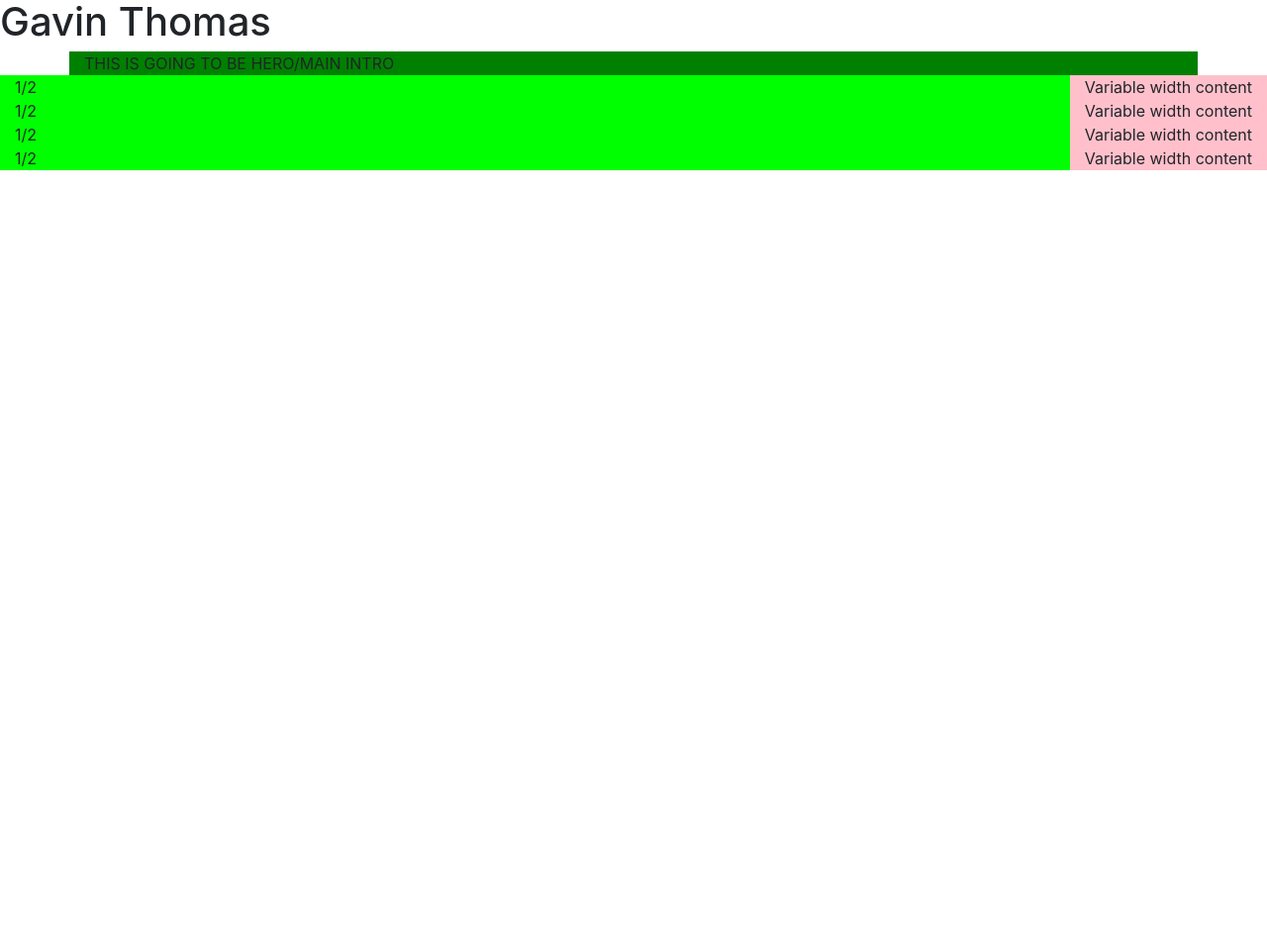
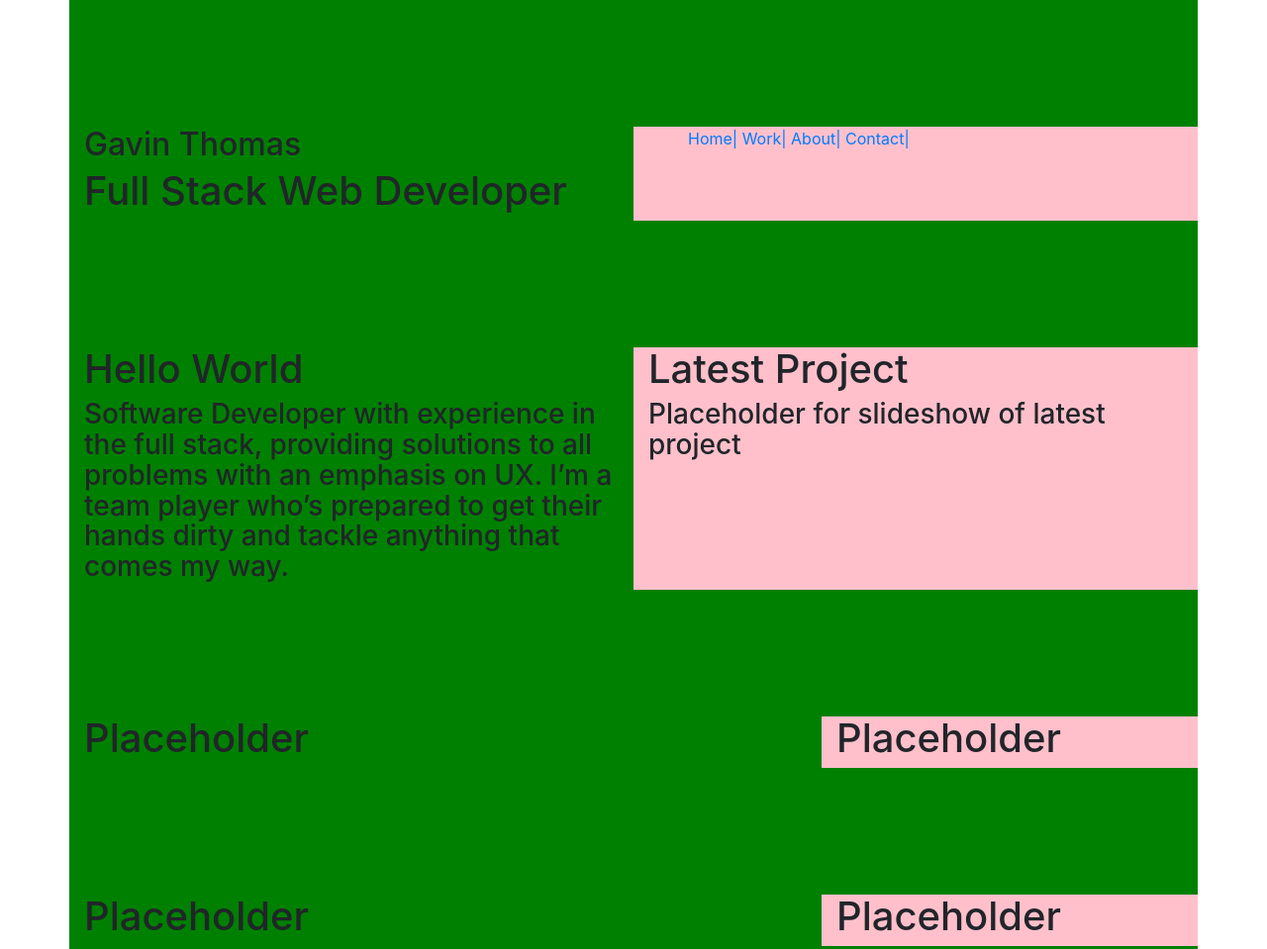
Before and after one commit to GavinThomas1192/Gavin-Thomas-Portfolio, a plain HTML site: page index.html in a window 1280 px wide. Shown: the top 959 px of the page at 99% size. Before the commit the page ends 800 px from the top, so only its background shows below. Drawn offline with nearby package versions, Linux system fonts and the light colour scheme.

Commit message:
More Scaffolding Direciton

```diff
--- a/index.html
+++ b/index.html
@@ -13,50 +13,66 @@
 
 <body>
   <header></header>
-  <h1>Gavin Thomas</h1>
-  <div class="container">THIS IS GOING TO BE HERO/MAIN INTRO</div>
+  <div class="container">
+    <div class="row">
+    <div class="col">
+    <h2>Gavin Thomas</h2>
+    <h1>Full Stack Web Developer</h1>
+    </div>
+    <div class="col" id='variableWidth' class="headerNavLinks">
+      <ul>
+        <li><a href=""> Home|</a></li>
+        <li><a href="">Work|</a></li>
+        <li><a href="">About|</a></li>
+        <li><a href="">Contact|</a></li>
+      </ul>
+    </div>
+  </div>
+</div>
 
 <!-- FIRST SECTION -->
-  <div class="container-fluid">
+  <div class="container">
   <div class="row">
     <div class="col">
-    1/2
+    <h1>Hello World</h1>
+    <h3>Software Developer with experience in the full stack, providing solutions to all problems with an emphasis on UX. I’m a team player who’s prepared to get their hands dirty and tackle anything that comes my way. </h3>
     </div>
-    <div class="col-md-auto" id='variableWidth'>
-      Variable width content
+    <div class="col" id='variableWidth'>
+      <h1>Latest Project</h1>
+      <h3>Placeholder for slideshow of latest project</h3>
     </div>
   </div>
 </div>
 <!-- SECOND SECTION -->
-<div class="container-fluid">
+<div class="container">
 <div class="row">
-  <div class="col">
-  1/2
+  <div class="col-8">
+  <h1>Placeholder</h1>
   </div>
-  <div class="col-md-auto" id='variableWidth'>
-    Variable width content
+  <div class="col-4" id='variableWidth'>
+    <h1>Placeholder</h1>
   </div>
 </div>
 </div>
 <!-- THIRD SECTION -->
-<div class="container-fluid">
+<div class="container">
 <div class="row">
-  <div class="col">
-  1/2
+  <div class="col-8">
+  <h1>Placeholder</h1>
   </div>
-  <div class="col-md-auto" id='variableWidth'>
-    Variable width content
+  <div class="col-4" id='variableWidth'>
+    <h1>Placeholder</h1>
   </div>
 </div>
 </div>
 <!-- FOURTH SECTION -->
-<div class="container-fluid">
+<div class="container">
 <div class="row">
-  <div class="col">
-  1/2
+  <div class="col-8">
+  <h1>Placeholder</h1>
   </div>
-  <div class="col-md-auto" id='variableWidth'>
-    Variable width content
+  <div class="col-4" id='variableWidth'>
+    <h1>Placeholder</h1>
   </div>
 </div>
 </div>
--- a/styles/style.css
+++ b/styles/style.css
@@ -15,6 +15,10 @@
     background-color: orange;
   }
 
+  #headerNavLinks ul li {
+    display: inline;
+  }
+
 }
 
 @media (min-width: 576px) {
@@ -25,6 +29,8 @@
 
   .container {
     background-color: green;
+    padding-top: 10%;
+
 
   }
   .container-fluid {
@@ -47,6 +53,12 @@
   #variableWidth {
   background-color: pink;
   }
+
+  ul li  {
+    text-decoration: none;
+    display: inline;
+  }
+
 
 }
 
```
